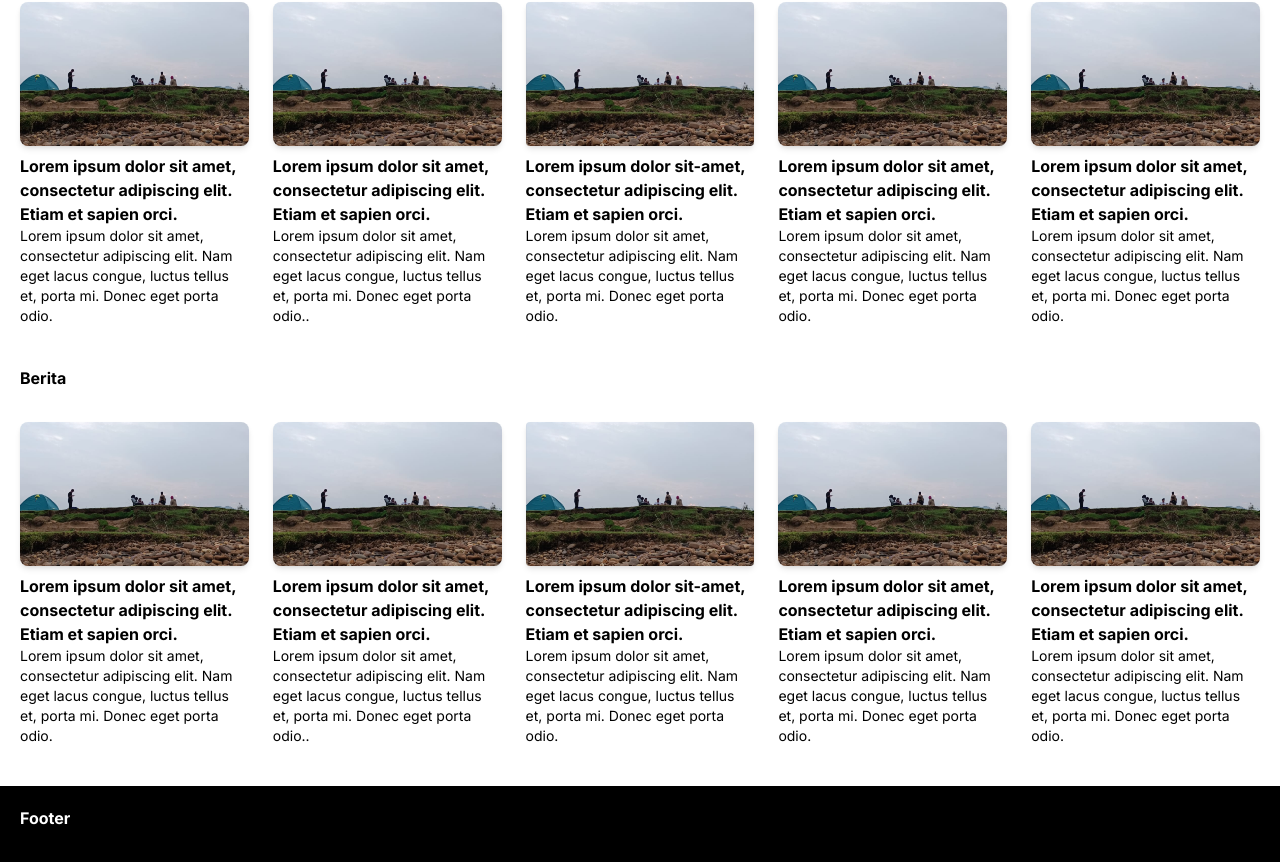
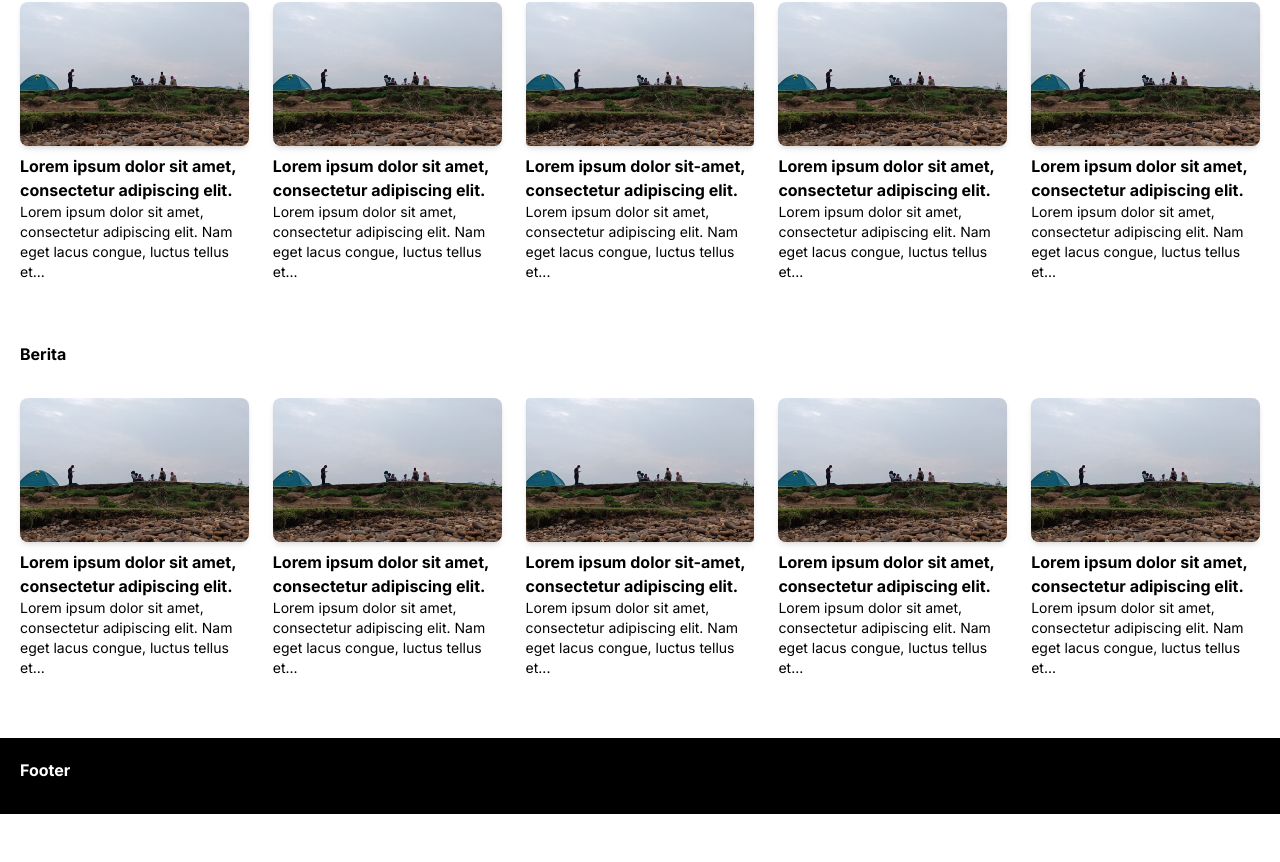
Before and after one commit to adhptrh/rakomlintassubayang, a Next.js app: page / in a window 1280 px wide. Shown: the part 922-1784 px from the top of the page. After the commit the page ends 1736 px from the top, so only its background shows below. Built offline with nearby package versions, Linux system fonts and the light colour scheme.

Commit message:
add animation

```diff
--- a/src/components/NewsList.tsx
+++ b/src/components/NewsList.tsx
@@ -3,31 +3,31 @@ function NewsList() {
         <div className="container px-5 flex w-full flex-col">
             <p className="font-bold mb-8">Berita</p>
             <div className="flex w-full">
-                <div className="flex gap-x-6 max-w-full">
-                    <div className="flex-1">
+                <div className="flex gap-x-6 max-w-full h-[300px]">
+                    <div className="flex-1 cursor-pointer hover:mt-[-10px] transition-all">
                         <div className="bg-center bg-cover w-full h-36 rounded-lg shadow-md mb-2" style={{ backgroundImage: "url(./thumb.jpeg)" }}></div>
-                        <p className="font-bold text-md">Lorem ipsum dolor sit amet, consectetur adipiscing elit. Etiam et sapien orci.</p>
-                        <p className="text-sm">Lorem ipsum dolor sit amet, consectetur adipiscing elit. Nam eget lacus congue, luctus tellus et, porta mi. Donec eget porta odio.</p>
+                        <p className="font-bold text-md">Lorem ipsum dolor sit amet, consectetur adipiscing elit.</p>
+                        <p className="text-sm">Lorem ipsum dolor sit amet, consectetur adipiscing elit. Nam eget lacus congue, luctus tellus et...</p>
                     </div>
-                    <div className="flex-1">
+                    <div className="flex-1 cursor-pointer hover:mt-[-10px] transition-all">
                         <div className="bg-center bg-cover w-full h-36 rounded-lg shadow-md mb-2" style={{ backgroundImage: "url(./thumb.jpeg)" }}></div>
-                        <p className="font-bold text-md">Lorem ipsum dolor sit amet, consectetur adipiscing elit. Etiam et sapien orci.</p>
-                        <p className="text-sm">Lorem ipsum dolor sit amet, consectetur adipiscing elit. Nam eget lacus congue, luctus tellus et, porta mi. Donec eget porta odio..</p>
+                        <p className="font-bold text-md">Lorem ipsum dolor sit amet, consectetur adipiscing elit.</p>
+                        <p className="text-sm">Lorem ipsum dolor sit amet, consectetur adipiscing elit. Nam eget lacus congue, luctus tellus et...</p>
                     </div>
-                    <div className="flex-1 hidden md:block">
+                    <div className="flex-1 hidden md:block cursor-pointer hover:mt-[-10px] transition-all ">
                         <div className="bg-center bg-cover w-full h-36 rounded lg shadow-md mb-2" style={{ backgroundImage: "url(./thumb.jpeg)" }}></div>
-                        <p className="font-bold text-md">Lorem ipsum dolor sit-amet, consectetur adipiscing elit. Etiam et sapien orci.</p>
-                        <p className="text-sm">Lorem ipsum dolor sit amet, consectetur adipiscing elit. Nam eget lacus congue, luctus tellus et, porta mi. Donec eget porta odio.</p>
+                        <p className="font-bold text-md">Lorem ipsum dolor sit-amet, consectetur adipiscing elit.</p>
+                        <p className="text-sm">Lorem ipsum dolor sit amet, consectetur adipiscing elit. Nam eget lacus congue, luctus tellus et...</p>
                     </div>
-                    <div className="flex-1 hidden lg:block">
+                    <div className="flex-1 hidden lg:block cursor-pointer hover:mt-[-10px] transition-all ">
                         <div className="bg-center bg-cover w-full h-36 rounded-lg shadow-md mb-2" style={{ backgroundImage: "url(./thumb.jpeg)" }}></div>
-                        <p className="font-bold text-md">Lorem ipsum dolor sit amet, consectetur adipiscing elit. Etiam et sapien orci.</p>
-                        <p className="text-sm">Lorem ipsum dolor sit amet, consectetur adipiscing elit. Nam eget lacus congue, luctus tellus et, porta mi. Donec eget porta odio.</p>
+                        <p className="font-bold text-md">Lorem ipsum dolor sit amet, consectetur adipiscing elit.</p>
+                        <p className="text-sm">Lorem ipsum dolor sit amet, consectetur adipiscing elit. Nam eget lacus congue, luctus tellus et...</p>
                     </div>
-                    <div className="flex-1 hidden xl:block">
+                    <div className="flex-1 hidden xl:block cursor-pointer hover:mt-[-10px] transition-all ">
                         <div className="bg-center bg-cover w-full h-36 rounded-lg shadow-md mb-2" style={{ backgroundImage: "url(./thumb.jpeg)" }}></div>
-                        <p className="font-bold text-md">Lorem ipsum dolor sit amet, consectetur adipiscing elit. Etiam et sapien orci.</p>
-                        <p className="text-sm">Lorem ipsum dolor sit amet, consectetur adipiscing elit. Nam eget lacus congue, luctus tellus et, porta mi. Donec eget porta odio.</p>
+                        <p className="font-bold text-md">Lorem ipsum dolor sit amet, consectetur adipiscing elit.</p>
+                        <p className="text-sm">Lorem ipsum dolor sit amet, consectetur adipiscing elit. Nam eget lacus congue, luctus tellus et...</p>
                     </div>
                 </div>
             </div>
```
